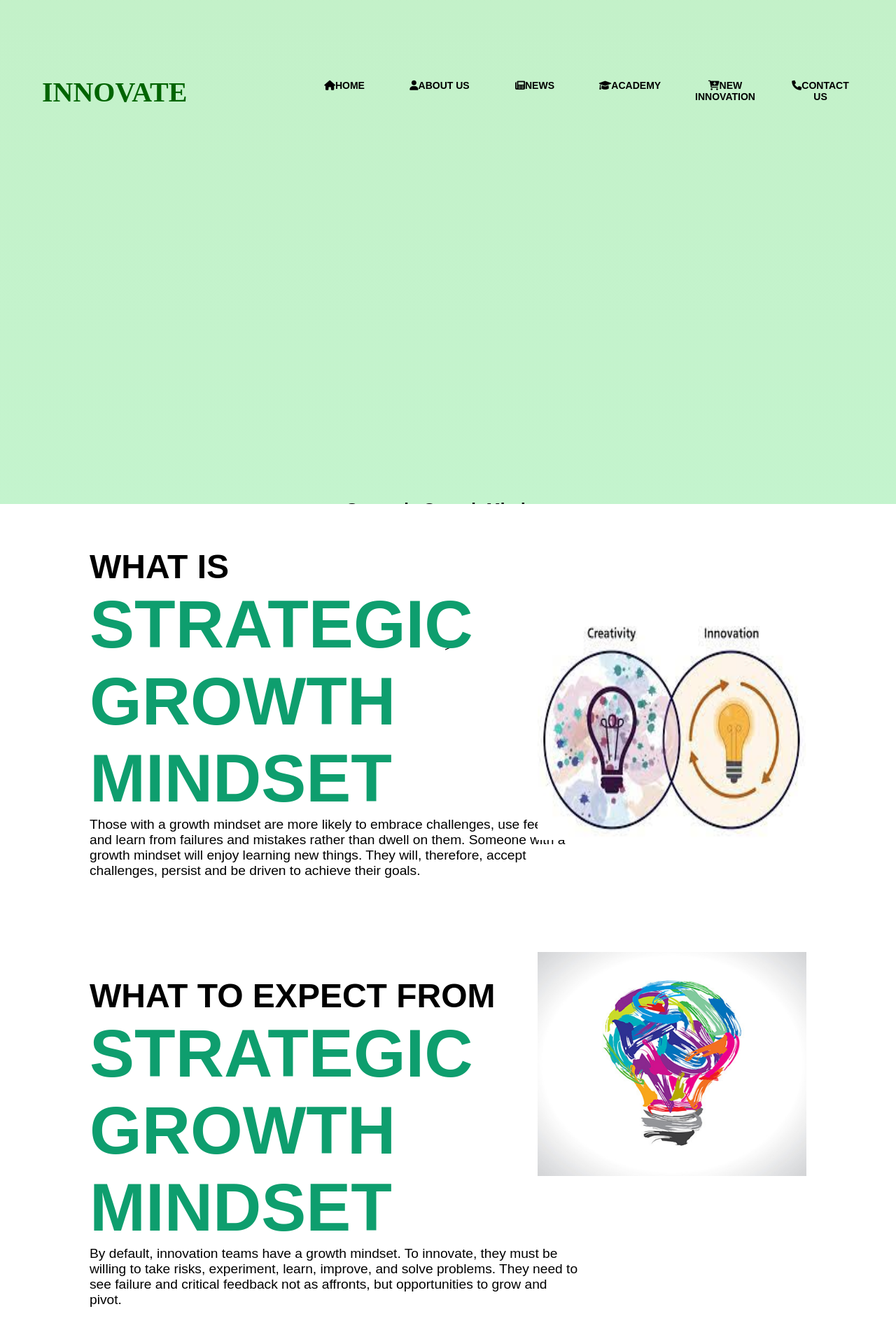
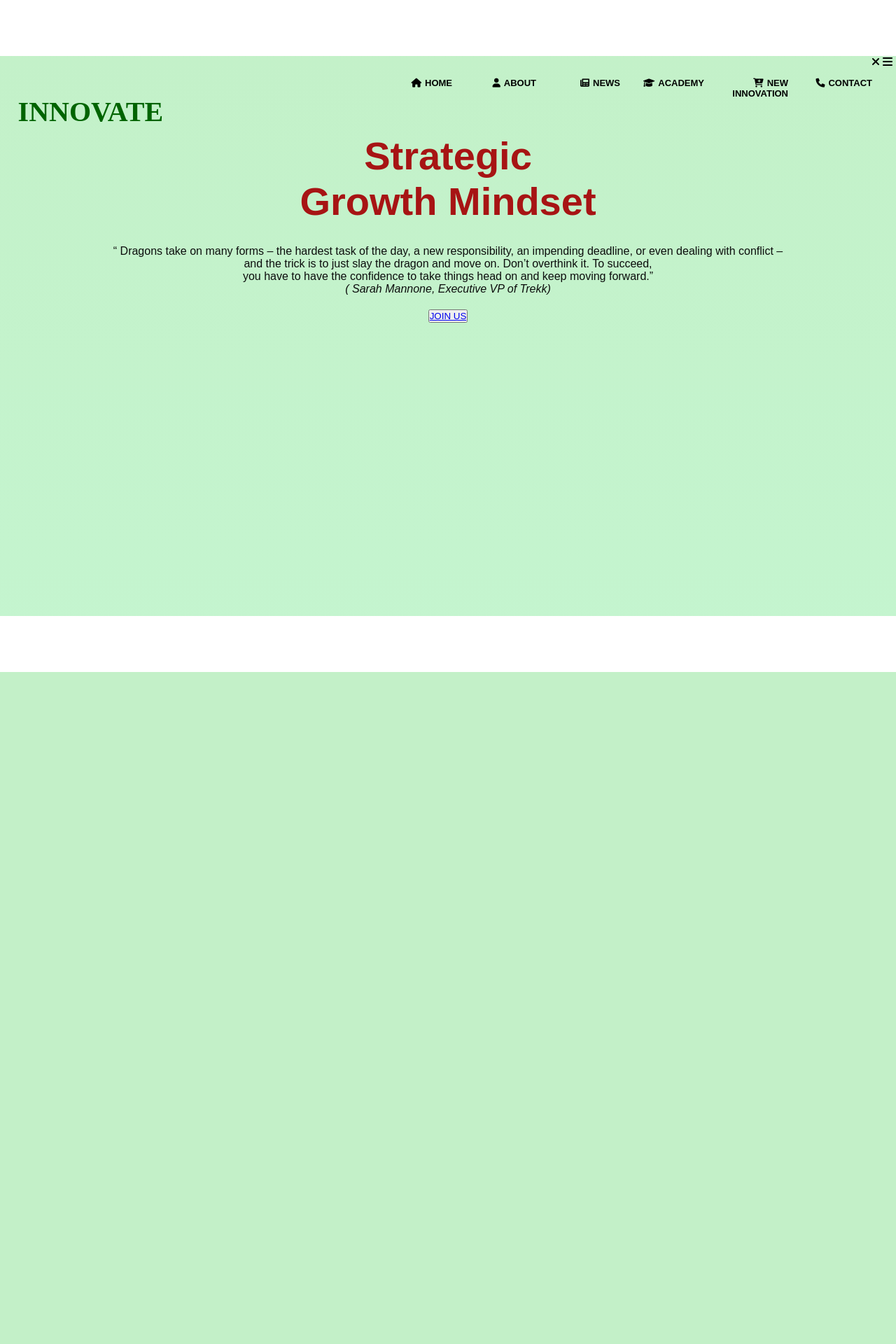
Before and after one commit to dula2000/Main-Project, a PHP site: page /Strategicgrowth.html in a window 1280 px wide. Shown: the top 1920 px of the page at 70% size. After the commit the page ends 960 px from the top, so only its background shows below. Run offline with PHP 8.4, Linux system fonts and the light colour scheme.

Commit message:
strategic

```diff
--- a/DDS.css
+++ b/DDS.css
@@ -0,0 +1,359 @@
+*
+{
+    padding: 0;
+    margin: 0;
+    box-sizing: border-box;
+    font-family: sans-serif;
+}
+body
+{
+    overflow-x: hidden;
+    background-size: cover;
+    background-position: center;
+}
+.header
+{
+    min-height: 100vh;
+    width: 100%;
+    background-image:linear-gradient(rgba(170, 235, 178, 0.7),rgba(171, 240, 186, 0.7)),url(file:///C:/Users/HP/Downloads/r1.jpg);
+    background-size: cover;
+    background-position: center;
+}
+.Menu-bar
+{
+    width: 100%;
+    height: 60px;
+    margin: auto;
+    text-align: center;
+    display: flex;
+    justify-content: space-between;
+
+}
+.logo
+{
+    width: 200px;
+    float: left;
+    height: 70px;
+    padding: 2% 2%;
+    color: rgb(0, 100, 0);
+    font-family: 'Times New Roman';
+    font-size: 40px;
+    float: left;
+}
+.nav-links
+{
+    flex: 1;
+    text-align: right;
+}
+.nav-links ul
+{
+    display: inline-flex;
+    list-style: none;
+    color: black;
+}
+.nav-links ul li
+{
+    width: 110px;
+    margin: 5px;
+    font-size: 13px;
+    list-style: none;
+    display: inline-block;
+    padding: 8px 10px;
+    position: relative;
+}
+.nav-links ul li a
+{
+    text-decoration: none;
+    color: black;
+    font-weight: bold;
+    font-size: 13px;
+}
+.nav-links ul li::after
+{
+    content: '';
+    width: 0%;
+    height: 2px;
+    background: rgb(60, 134, 64);
+    display: block;
+    margin: auto;
+    transition: 0.5s;
+}
+.nav-links ul li:hover::after
+{
+    width: 100%;
+
+}
+.Menu-bar ul li a:hover
+{
+    color: #2bab0d;
+    border-radius: 3px;
+}
+.Menu-bar .fas
+{
+    margin-right: 5px;
+}
+.sub-menu-1
+{
+    display: none;
+
+}
+.nav-links ul li:hover .sub-menu-1
+{
+    display: block;
+    position: absolute;
+    margin-top: 5px;
+    margin-left: -15px;
+}
+.nav-links ul li:hover .sub-menu-1 ul
+{
+    display: block;
+    margin: 8px;
+}
+.nav-links ul li:hover .sub-menu-1 li
+{
+    width: 150px;
+    padding: 1.5px;
+    background: transparent;
+    border-radius: 0;
+    text-align: left;
+}
+.nav-links ul li:hover .sub-menu-1 ul li:last-child
+{
+    border-bottom: none;
+}
+.nav-links ul li:hover .sub-menu-1 ul li a:hover
+{
+    color: rgb(60, 134, 64);
+}
+.sub-header
+{
+    height: 50vh;
+    width: 100%;
+
+    background-position: center;
+    background-size: cover;
+    text-align: center;
+    color: black;
+}
+.sub-header h1
+{
+    margin-top: 100px;
+}
+
+
+
+
+
+
+/*Topic*/
+
+
+
+
+header{
+    top: 0%;
+    width: 100vw;
+    height: 100vh;
+    background-image: url('pic/n1.jpg') ;
+    background-position:bottom;
+    background-size: cover;
+    display: flex;
+    align-items: center;
+    justify-content: center;
+}
+.header .content{
+
+    margin-bottom: 150px;
+    color: rgb(167, 20, 20);
+    text-align: center;
+}
+
+.header .content h1{
+    font-size: 4vmin;
+
+}
+.line{
+    width: 150px;
+    height: 4px;
+    background: #fc036b;
+    margin: 10px auto;
+    border-radius: 5px;
+}
+.header .content h1{
+    font-size: 7vmin;
+    margin-top: 50px;
+    margin-bottom: 30px;
+
+}
+.ctn{
+    padding: 8px 15px;
+    background: #2bab0d;
+    border-radius: 30px;
+    margin-top: 20px auto;
+
+}
+
+/*Adding the quote*/
+.william {
+    width: 1200px;
+    height: auto;
+    margin: auto;
+    color: black;
+    position:absolute;
+    text-align: left;
+    top: 10%;    /*changing the quote top position*/
+    margin-bottom: 10px;
+
+}
+.william .quote{
+    margin-top: 8%;
+    padding-left: 20px;
+    font-family: 25px;
+    letter-spacing: 1.2px;
+    line-height: 30px;
+    align-content: center;
+    padding-bottom: 25px;
+    padding-top: 25px ;
+    text-align: center;
+}
+
+
+
+
+
+/*Innovation Creativity*/
+
+
+
+
+section{
+   width: 80%;
+   margin:  80px auto;  /*Cjange the whole section top position*/
+}
+
+.title{
+    text-align: center;
+    font-size: 4vmin;
+    color:#2bab0d;
+}
+.title h1{
+    font-size: 70px;
+    color:rgb(206, 128, 27) ;
+}
+.row{
+    display: inline-block;  /*paragraph position type*/
+
+    align-items: center;
+    width: 100%;
+    justify-content: space-between;
+
+
+}
+.row .col{
+    display: flex;
+    margin-top: 50px;  /*Changing the paragraph top possition*/
+    flex-direction: column;
+    align-items: center;
+}
+.row .col .pic11{
+    margin-top: 20px;
+    width: 55%;
+    height: 37%;
+}                   /*changing the image size*/
+.row .col .pic22{
+    margin-top: 40px;
+    width: 50%;
+    height: 30%;
+}
+.row .col .pic33{
+    margin-top: 40px;
+    width: 60%;
+    height: 10%;
+}
+.what .row{
+    margin-top: 50px;
+}
+
+h2{
+    font-size: 6vmin;
+    color: #484848;
+    margin: 30px auto;  /*Change the gap between pic and para */
+
+}
+
+p{
+    color: rgb(12, 14, 13);
+    padding: 0px 40px;
+    margin-bottom: 20px;  /*Change the Button gap*/
+}
+
+.what .ctn{
+    margin-top: 30px;
+}
+
+/*mobile version*/
+@media only screen and (max-width:850px){
+    .Menu-bar{
+        padding: 0;
+    }
+    .logo{
+        position: absolute;
+        top: 30px;
+        left: 30px;
+    }
+}
+.explore{
+    width: 100%;
+    height: 100vh;
+    background-image: url('pic/n2.jpg');
+    background-position: center;
+    background-size: cover;
+    background-repeat: no-repeat;
+    display: flex;
+}
+
+.explore-content{
+    width: 50%;
+    padding: 50px;
+    color: whitesmoke;
+    display: flex;
+    align-items: center;
+    flex-direction: column ;
+}
+
+.explore-content h1{
+   font-size: 7vmin;
+   margin: 50px;
+}
+
+.explore-content p{
+    color: beige;
+}
+
+
+
+
+.row .col .bb{
+    width: 100px;
+    height: 40px;
+    background: rgb(167, 211, 167);
+    border: 2px solid rgb(0,100,0);
+    margin-top: 13px;
+    color: white;
+    font-size: 15px;
+    border-bottom-right-radius: 5px;
+    border-bottom-right-radius: 5px;
+    outline: none;
+
+}
+
+.row .col .llb{
+     background-color: #033627;
+     color: white;
+     font-size: large;
+}
+
+
+
+
+/*Strategic Growth Mindset*/
--- a/Strategicgrowth.html
+++ b/Strategicgrowth.html
@@ -4,27 +4,23 @@
   <meta charset="UTF-8">
   <meta http-equiv="X-UA-Compatible" content="IE=edge">
   <meta name="viewport" content="width=device-width, initial-scale=1.0">
-    <link href="Strategicgrowth.css" rel="stylesheet" type="text/css">
+  <title>Document</title>
+  <link rel="stylesheet" href="DDS.css" type="text/css">
   <link rel="stylesheet" href="https://cdnjs.cloudflare.com/ajax/libs/font-awesome/6.0.0-beta3/css/all.min.css">
-    <title>Document</title>
 </head>
 <body>
 
   <section class="header">
-        <div class="Menu-bar">  <!--Creating nav bar and drop down list-->
+    <div class="Menu-bar">  <!--Creating nav bar and dop down list-->
        <h2 class="logo">INNOVATE</h2> <!--display the logo-->
+       <div class="nav-links" id="navLinks">
+       <div class="tag">
+          <i class="fas fa-times" onclick="hideMenu()"></i>
+       </div>
            <ul>
                <li><a href="Index.html"><i class="fas fa-home"></i>HOME</a></li>
-                   <li><a href="#"><i class="fas fa-user"></i>ABOUT US</a>
-                       <div class="sub-menu-1">
-                           <ul>
-                               <li><a href="#">Mission</a></li>
-                               <li><a href="#">Vision</a></li>
-                               <li><a href="#">Team</a></li>
-                           </ul>
-                       </div>
-                   </li>
-                   <li><a href="News.html"><i class="fas fa-newspaper"></i>NEWS</a></li>
+               <li><a href="About.html"><i class="fas fa-user"></i>ABOUT</a></li>
+               <li><a href="NewsPageIndex.html"><i class="fas fa-newspaper"></i>NEWS</a></li>
                <li><a href="#"><i class="fas fa-graduation-cap"></i></i>ACADEMY</a>
                    <div class="sub-menu-1">
                        <ul>
@@ -32,90 +28,29 @@
                            <li><a href="Business Model Thinking.html">Business model</a></li>
                            <li><a href="Innovationcreativity.html">Innovation creativity</a></li>
                            <li><a href="designthinking.html">Design thinking</a></li>
-                               <li><a href="Institutionalsupport.html">Institution in Sri Lanka</a></li>
+                           <li><a href="inventors.html">Institution in Sri Lanka</a></li>
                        </ul>
                    </div>
                </li>
                <li><a href="newinventors.html"><i class="fas fa-cart-plus"></i>NEW INNOVATION</a></li>
-                   <li><a href=""><i class="fas fa-phone"></i>CONTACT US</a></li>
+               <li><a href="Contact.html"><i class="fas fa-phone"></i>CONTACT</a></li>
            </ul>
-
        </div>
-       <div class="william">
-         <h1 class="topic">Strategic Growth Mindset</h1>
-        <p class="quote">
-          <q>
-            Dragons take on many forms – the hardest task of the day, a new responsibility, an impending deadline, or even dealing with conflict –<br> and the trick is to just slay the dragon and move on. Don’t overthink it. To succeed,
-            <br> you have to have the confidence to take things head on and keep moving forward.
-          </q><br>
-          <em>( Sarah Mannone, Executive VP of Trekk)</em>
-        </p>
-        <button class="cn"><a href="#123">SEE MORE</a></button>
-   </div>
-   </section>
- <section id="123">
-            <div class="bannerText">
-             <h3>What is</h3> <br>
-                  <h2><span class="span1">Strategic Growth Mindset</span></h2>
-                         <p>Those with a growth mindset are more likely to embrace challenges, use feedback and learn from failures and mistakes rather than dwell on them. Someone with a growth mindset will enjoy learning new things.
-                             They will, therefore, accept challenges, persist and be driven to achieve their goals.</p>
-            <h3>What to expect from  </h3> <br>
-                    <h2><span class="span1"> Strategic Growth Mindset</span></h2>
-                           <p>By default, innovation teams have a growth mindset. To innovate, they must be willing to take risks, experiment, learn, improve, and solve problems.
-                               They need to see failure and critical feedback not as affronts, but opportunities to grow and pivot.</p>
-                      <h2><span class="span1">Courses</span> that you can follow</h2>
-                  </div>
-
-             <img src="pic/pic 3.jpg" class="pic1">
-             ><img src="pic/shutterstock_125158133jpg.jpg" class="pic2">
-
-
- </section>
-
-    <!--creating content box with hover effect-->
-    <div class="c">
-        <div class="box">
-          <div class="icon"><i class="fa fa-search" aria-hidden="true"></i></div>  <!--i must have to change the icon...-->
-          <div class="content">
-            <h3>TONEX</h3>
-            <p>Creativity and Innovation Training Course covers creative thinking and problem solving methods that generate new ideas and solve problems.</p>
-
-            <button class="bb">   <a href="https://www.tonex.com/training-courses/creativity-and-innovation-training/" target="blank"><span class="span2"> Read More </span></a> </button>
-
+       <div class="tag">
+           <i class="fas fa-bars" onclick="showMenu()"></i>
        </div>
    </div>
 
-        <div class="box">
-          <div class="icon"><i class="fa fa-search" aria-hidden="true"></i></div>  <!--i must have to change the icon...-->
-          <div class="content">
-            <h3>Edx</h3>
-            <p>Business innovation is nothing without great ideas. It requires a steady hand to manage the creative process and move it forward in a productive way</p>
-          <button class="bb">  <a href="https://www.edx.org/course/innovation-and-creativity-management" target="blank"><span class="span2"> Read More </span></a> </button>
+       <div class="content">  <!--description and quote-->
+           <h1>Strategic <br><span>Growth Mindset</span><br></h1>
+           <p class="par">
+               <q>
+                Dragons take on many forms – the hardest task of the day, a new responsibility, an impending deadline, or even dealing with conflict –<br> and the trick is to just slay the dragon and move on. Don’t overthink it. To succeed,
+                <br> you have to have the confidence to take things head on and keep moving forward.</q><br>
+                   <em>( Sarah Mannone, Executive VP of Trekk)</em>
+           </p>
+           <button class="cn"><a href="Innovationcreativity.html">JOIN US</a></button>
        </div>
-        </div>
-        <div class="box">
-          <div class="icon"><i class="fa fa-search" aria-hidden="true"></i></div>  <!--i must have to change the icon...-->
-          <div class="content">
-            <h3>Coursera</h3>
-            <p>Our lives are being disrupted by pandemics, global warming, wars, political chaos, and technological innovations.</p>
-            <button class="bb"><a href="https://www.coursera.org/learn/creativity-innovation" target="blank"><span class="span2"> Read More </span></a> </button>
-          </div>
-        </div>
-
-        </div>
-      </div>
-<!--Footer-->
-<section class="footer">
-  <h4>About Us</h4>
-  <p>Lorem ipsum dolor sit amet consectetur adipisicing elit. Possimus magnam at ratione fugiat alias, obcaecati aliquam <br>laudantium adipisci aliquid voluptate eum!
-  Illum id tenetur impedit magni amet aliquid illo iusto.</p>
-  <div class="icons">
-      <i class="fab fa-facebook"></i>
-      <i class="fab fa-instagram"></i>
-      <i class="fab fa-linkedin"></i>
-      <i class="fab fa-twitter"></i>
-  </div>
-  <p>Made With <i class="far fa-heart"></i>By Our Project Members</p>
 </section>
 
 </body>
```
Also changed, not shown: Innovationcreativity.css (+48 -30 lines), Innovationcreativity.html (+27 -32 lines). Lines whose indentation alone changed are shown as unchanged.
